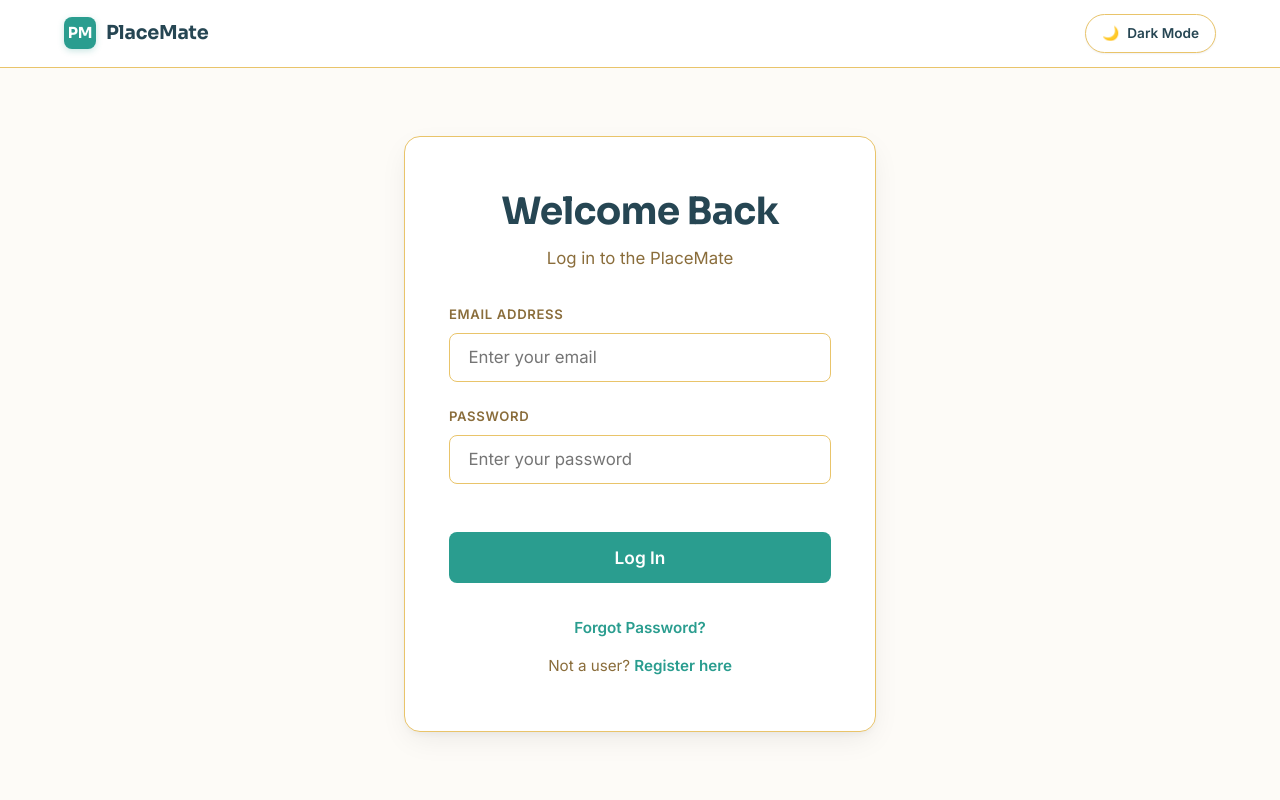
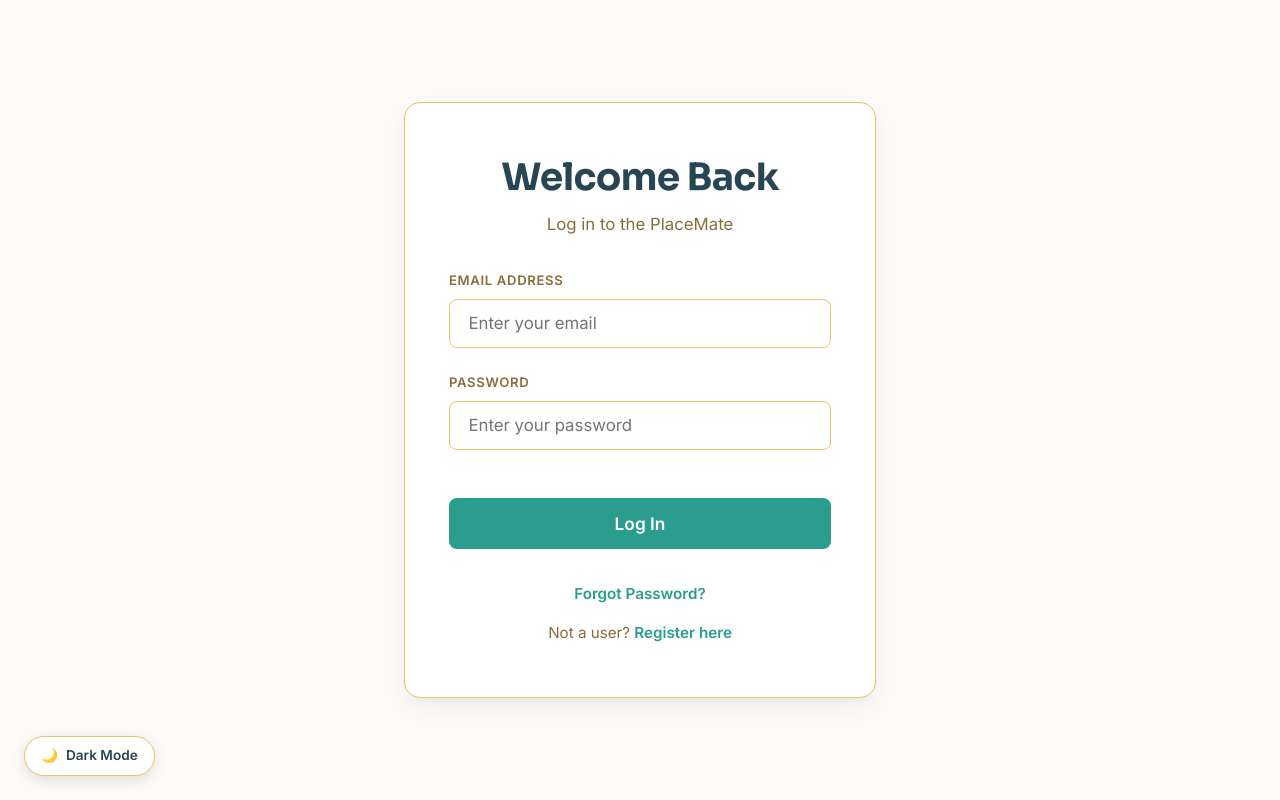
Before and after one commit to mjsheth2004/PlaceMate, a Django app: page / in a window 1280 px wide. Run offline with Django 5.2, Linux system fonts and the light colour scheme.

Commit message:
Remove auth navbar and brand, reposition theme toggle to bottom-left

```diff
--- a/static/css/theme.css
+++ b/static/css/theme.css
@@ -370,59 +370,33 @@
 }
 
 /* ============================================================
-   Integrated Auth Topbar (Login, Register, Forgot Password)
+   Floating Auth Theme Switcher (Bottom-Left)
    ============================================================ */
-.auth-topbar {
-  width: 100%;
-  max-width: 100%;
-  background-color: var(--color-surface);
-  border-bottom: 1px solid var(--color-border);
-  position: relative;
-  z-index: 100;
-  box-sizing: border-box;
-  transition: background-color 0.3s ease, border-color 0.3s ease;
+.auth-theme-toggle-container {
+  position: fixed;
+  bottom: 1.5rem;
+  left: 1.5rem;
+  z-index: 1000;
+  display: flex;
+  align-items: center;
 }
 
-.auth-topbar-inner {
-  max-width: 1200px;
-  margin: 0 auto;
-  padding: 0.85rem 1.5rem;
-  display: flex;
-  justify-content: space-between;
-  align-items: center;
-  box-sizing: border-box;
+.auth-theme-toggle-container .theme-btn-label {
+  box-shadow: 0 4px 14px rgba(0, 0, 0, 0.12);
+  backdrop-filter: blur(8px);
+  background-color: var(--color-surface);
+  border: 1px solid var(--color-border);
+  transition: transform 0.2s ease, box-shadow 0.2s ease, background-color 0.3s ease, border-color 0.3s ease;
 }
 
-.auth-topbar-brand {
-  display: flex;
-  align-items: center;
-  gap: 10px;
-  text-decoration: none !important;
-  color: var(--color-text-primary) !important;
-  font-family: var(--font-display);
-  font-weight: 700;
-  font-size: 1.2rem;
-  letter-spacing: -0.01em;
+.auth-theme-toggle-container .theme-btn-label:hover {
+  transform: translateY(-2px);
+  box-shadow: 0 6px 18px rgba(0, 0, 0, 0.18);
 }
 
-.auth-brand-badge {
-  background-color: var(--color-primary);
-  color: #ffffff !important;
-  width: 32px;
-  height: 32px;
-  border-radius: 8px;
-  display: flex;
-  align-items: center;
-  justify-content: center;
-  font-weight: 700;
-  font-size: 0.95rem;
-  box-shadow: 0 2px 6px rgba(42, 157, 143, 0.25);
+@media (max-width: 576px) {
+  .auth-theme-toggle-container {
+    bottom: 1rem;
+    left: 1rem;
+  }
 }
-
-.auth-topbar-brand:hover .auth-brand-text {
-  color: var(--color-primary) !important;
-}
-
-.auth-brand-text {
-  transition: color 0.2s ease;
-}
--- a/templates/accounts/auth_header.html
+++ b/templates/accounts/auth_header.html
@@ -1,12 +1,5 @@
 {% load static %}
-<header class="auth-topbar">
-    <div class="auth-topbar-inner">
-        <a href="{% url 'accounts:login' %}" class="auth-topbar-brand" title="PlaceMate Placement Portal">
-            <span class="auth-brand-badge">PM</span>
-            <span class="auth-brand-text">PlaceMate</span>
-        </a>
-
-        <div class="theme-switch-wrapper">
+<div class="auth-theme-toggle-container theme-switch-wrapper">
     <label class="theme-btn-label" title="Toggle color theme">
         <input type="checkbox" id="themeToggleCheckboxAuth" class="theme-checkbox-hidden">
         <span class="theme-btn-content">
@@ -15,5 +8,3 @@
         </span>
     </label>
 </div>
-    </div>
-</header>
--- a/templates/shared/base.html
+++ b/templates/shared/base.html
@@ -24,7 +24,7 @@
     <link href="https://fonts.googleapis.com/css2?family=Sora:wght@500;600;700&family=Inter:wght@400;500;600&family=JetBrains+Mono:wght@400;500&display=swap" rel="stylesheet">
 
     <!-- Design System CSS -->
-    <link rel="stylesheet" href="{% static 'css/theme.css' %}?v=3.3">
+    <link rel="stylesheet" href="{% static 'css/theme.css' %}?v=3.4">
 
     {% block extra_css %}{% endblock %}
 </head>
```
Lines whose indentation alone changed are shown as unchanged.
